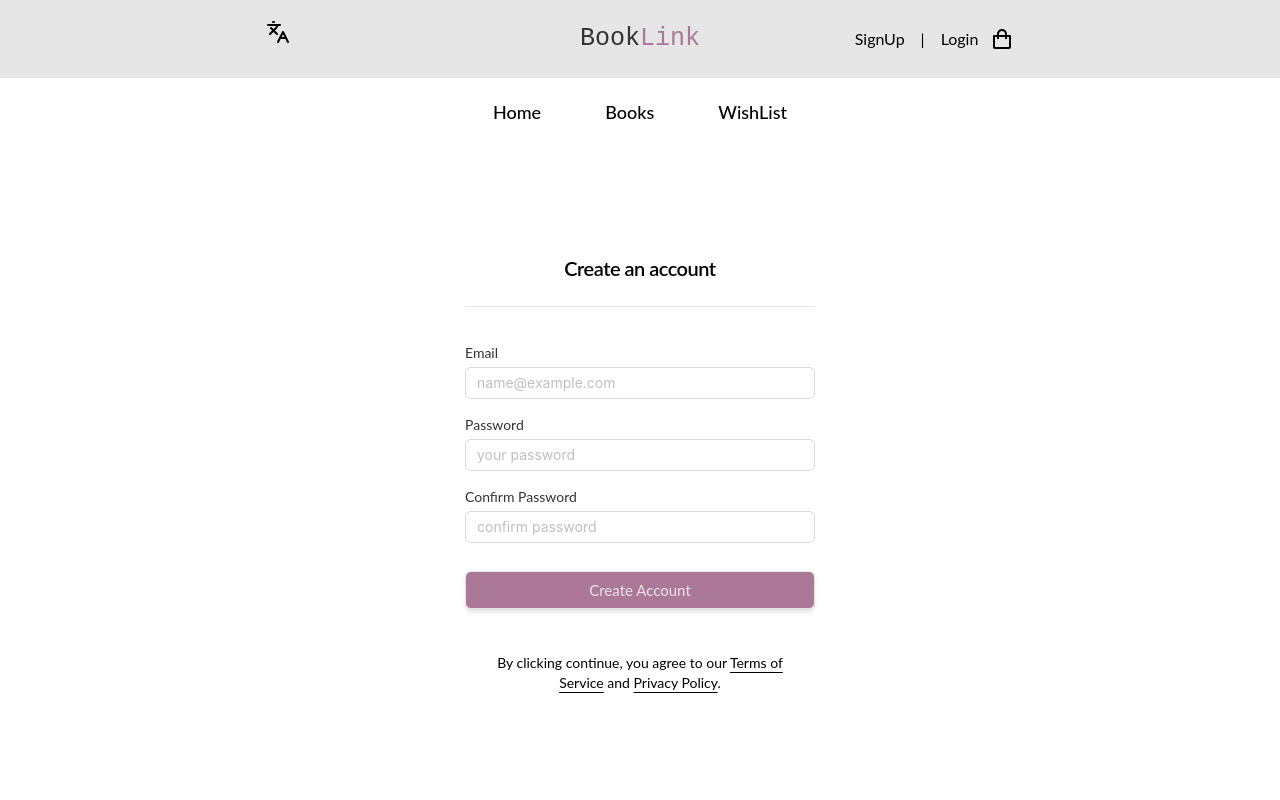
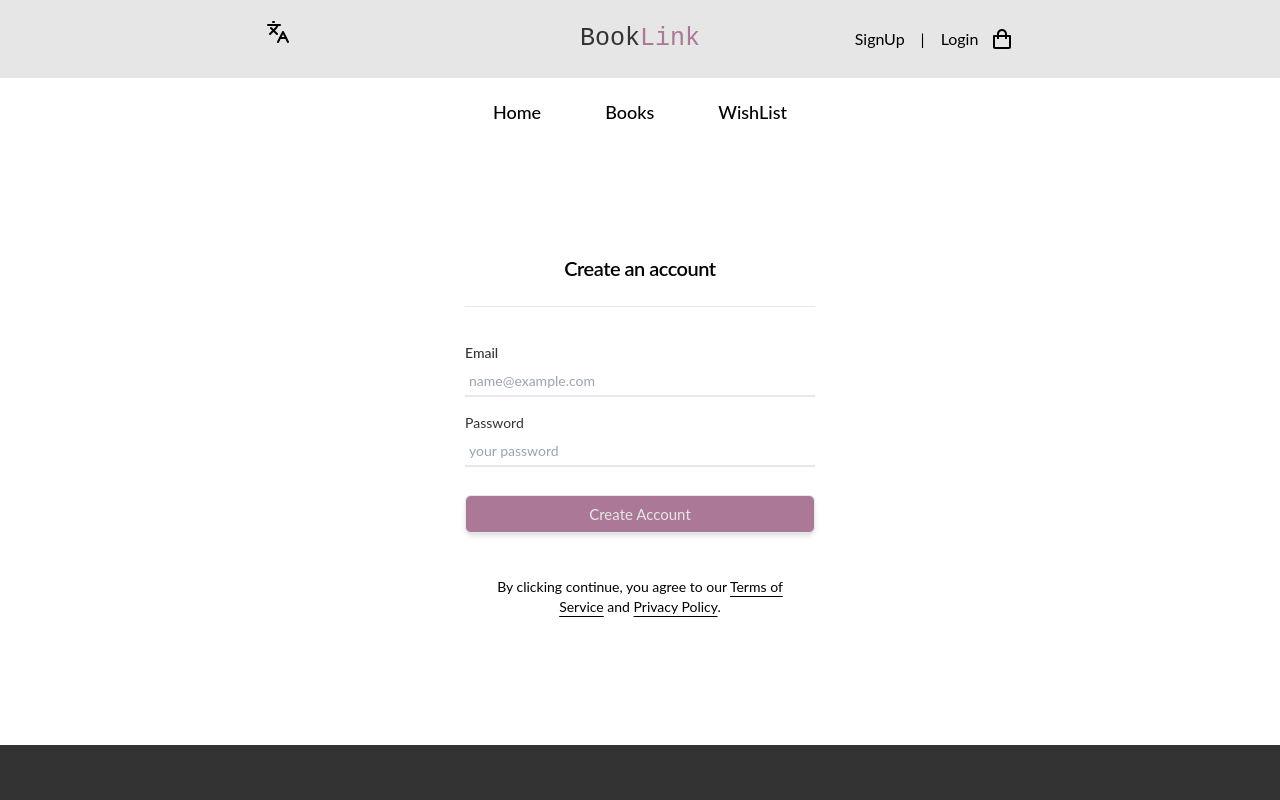
Before and after one commit to Maria-07/Book-Link-client, a React (Vite) app: page /signup in a window 1280 px wide. Shown: the top 800 px of the page. Built offline with nearby package versions, Linux system fonts and the light colour scheme.

Commit message:
Signup authorization done

```diff
--- a/package.json
+++ b/package.json
@@ -13,6 +13,7 @@
     "@reduxjs/toolkit": "^1.9.5",
     "antd": "^5.7.0",
     "date-fns": "^2.30.0",
+    "js-cookie": "^3.0.5",
     "react": "^18.2.0",
     "react-dom": "^18.2.0",
     "react-hook-form": "^7.45.1",
@@ -21,6 +22,7 @@
     "react-router-dom": "^6.14.1"
   },
   "devDependencies": {
+    "@types/js-cookie": "^3.0.3",
     "@types/node": "^20.4.2",
     "@types/react": "^18.2.14",
     "@types/react-dom": "^18.2.6",
--- a/src/components/SignUp/SignUpForm.tsx
+++ b/src/components/SignUp/SignUpForm.tsx
@@ -1,6 +1,8 @@
 /* eslint-disable @typescript-eslint/no-misused-promises */
-import { Input } from 'antd';
 import { useForm } from 'react-hook-form';
+import { useState } from 'react';
+import { useNavigate } from 'react-router-dom';
+import { useSignUpMutation } from '../../redux/features/user/userApi';
 
 interface SignUpFormInputs {
   email: string;
@@ -8,28 +10,44 @@ interface SignUpFormInputs {
 }
 
 const SignUpForm = () => {
+  const [error, setError] = useState('');
   const {
     register,
     handleSubmit,
     formState: { errors },
   } = useForm<SignUpFormInputs>();
 
-  const onSubmit = (data: SignUpFormInputs) => {
-    console.log(data);
+  const [signUp, { isLoading }] = useSignUpMutation();
+
+  const navigate = useNavigate();
+
+  //! api
+  const onSubmit = async (data: SignUpFormInputs) => {
+    try {
+      setError('');
+      await signUp({ email: data.email, password: data.password }).unwrap();
+      navigate('/login');
+    } catch (error) {
+      console.log(error);
+      // setError(error?.data?.message);
+      // if (error?.data?.message === 'User already exists') {
+      //   setError('User already exists');
+      // } else {
+      //   console.error('signUp failed:', error);
+      // }
+    }
   };
+
   return (
     <div>
       <form onSubmit={handleSubmit(onSubmit)}>
         <div className="grid gap-2">
           <div className="grid gap-1">
-            <h1 className="text-sm text-primary mt-3">Email</h1>
-            <Input
-              id="email"
+            <h1 className="text-sm text-primary font-medium mt-3">Email</h1>
+            <input
               placeholder="name@example.com"
               type="email"
-              autoCapitalize="none"
-              autoComplete="email"
-              autoCorrect="off"
+              className="border-b-2 text-sm p-1"
               {...register('email', { required: 'Email is required' })}
             />
             {errors.email && (
@@ -38,12 +56,10 @@ const SignUpForm = () => {
               </p>
             )}
             <h1 className="text-sm text-primary mt-3">Password</h1>
-            <Input
-              id="password"
+            <input
               placeholder="your password"
               type="password"
-              autoCapitalize="none"
-              autoCorrect="off"
+              className="border-b-2 text-sm p-1"
               {...register('password', { required: 'Password is required' })}
             />
             {errors.password && (
@@ -51,14 +67,6 @@ const SignUpForm = () => {
                 {errors.password.message}
               </p>
             )}
-            <h1 className="text-sm text-primary mt-3">Confirm Password</h1>
-            <Input
-              id="password"
-              placeholder="confirm password"
-              type="password"
-              autoCapitalize="none"
-              autoCorrect="off"
-            />
           </div>
           <button className="px-3 py-1 border my-5 leading-7 text-[15px] bg-popover shadow-md hover:bg-[#804769] text-secondary rounded-md">
             Create Account
--- a/src/components/books/SingleBookDetails.tsx
+++ b/src/components/books/SingleBookDetails.tsx
@@ -1,6 +1,12 @@
 /* eslint-disable @typescript-eslint/no-unsafe-assignment */
-import { Avatar, Tabs } from 'antd';
-import { FaFacebookF, FaInstagram, FaTwitch, FaTwitter } from 'react-icons/fa';
+import { Avatar, Dropdown, MenuProps, Space, Tabs } from 'antd';
+import {
+  FaFacebookF,
+  FaInstagram,
+  FaRegBookmark,
+  FaTwitch,
+  FaTwitter,
+} from 'react-icons/fa';
 import { BsPersonCircle } from 'react-icons/bs';
 import {
   useGetReviewQuery,
@@ -48,6 +54,25 @@ const SingleBookDetails = () => {
     setInputValue(event.target.value);
   };
 
+  const items: MenuProps['items'] = [
+    {
+      label: <button onClick={() => console.log('reading')}>Reading</button>,
+      key: '0',
+    },
+    {
+      label: (
+        <button onClick={() => console.log('plan to read')}>
+          Plan to read
+        </button>
+      ),
+      key: '1',
+    },
+    {
+      label: <button onClick={() => console.log('reading')}>Completed</button>,
+      key: '3',
+    },
+  ];
+
   return (
     <>
       {' '}
@@ -82,6 +107,19 @@ const SingleBookDetails = () => {
               how to get to the cause of all your stumbling blocks so that you
               are empowered to find solutions.
             </p>
+          </div>
+
+          <div className="my-10 flex items-center  gap-1">
+            <button className="px-3 py-1 border border-gray-400 rounded-sm leading-7 shadow-md text-[15px] hover:bg-[#804769] hover:text-secondary">
+              Read Now
+            </button>
+            <Dropdown menu={{ items }}>
+              <a onClick={(e) => e.preventDefault()}>
+                <button>
+                  <FaRegBookmark className="mt-[6px] text-[38px] text-[#804769] p-2 border border-[#804769] rounded-sm shadow-sm hover:bg-[#804769] hover:text-secondary" />
+                </button>
+              </a>
+            </Dropdown>
           </div>
 
           <div>
--- /dev/null
+++ b/src/config/config.ts
@@ -0,0 +1 @@
+export const BASE_URL = 'http://localhost:5000/api/v1/';
--- a/src/redux/api/apiSlice.ts
+++ b/src/redux/api/apiSlice.ts
@@ -1,9 +1,24 @@
 import { createApi, fetchBaseQuery } from '@reduxjs/toolkit/query/react';
+import { BASE_URL } from '../../config/config';
+import Cookies from 'js-cookie';
+
+export const getAccessToken = () => {
+  return Cookies.get('accessToken');
+};
 
 export const api = createApi({
   reducerPath: 'api',
-  baseQuery: fetchBaseQuery({ baseUrl: 'http://localhost:5000/api/v1/' }),
-  // baseQuery: fetchBaseQuery({ baseUrl: 'https://booklink.vercel.app/api/v1' }),
+  baseQuery: fetchBaseQuery({
+    baseUrl: BASE_URL,
+    prepareHeaders: (headers, { getState }) => {
+      const token = getAccessToken();
+      if (token) {
+        headers.set('authorization', token);
+      }
+      headers.set('Content-Type', 'application/json');
+      return headers;
+    },
+  }),
   tagTypes: ['review'],
   endpoints: () => ({}),
 });
--- a/src/redux/features/books/booksApi.ts
+++ b/src/redux/features/books/booksApi.ts
@@ -35,6 +35,9 @@ const bookApi = api.injectEndpoints({
       query: (id) => `/books/review/${id}`,
       providesTags: ['review'],
     }),
+
+    //* set to wishList
+    // setToWishList:
   }),
 });
 
--- /dev/null
+++ b/src/redux/features/user/userApi.ts
@@ -0,0 +1,22 @@
+import { api } from '../../api/apiSlice';
+
+const userApi = api.injectEndpoints({
+  endpoints: (builder) => ({
+    signUp: builder.mutation<any, { email: string; password: string }>({
+      query: (credentials) => ({
+        url: '/auth/signup',
+        method: 'POST',
+        body: credentials,
+      }),
+    }),
+    logIn: builder.mutation<any, { email: string; password: string }>({
+      query: (credentials) => ({
+        url: '/auth/login',
+        method: 'POST',
+        body: credentials,
+      }),
+    }),
+  }),
+});
+
+export const { useSignUpMutation, useLogInMutation } = userApi;
```
Also changed, not shown: src/redux/features/user/userSlice.ts (added), 1 other file (tests, documents, lock files or other folders).
